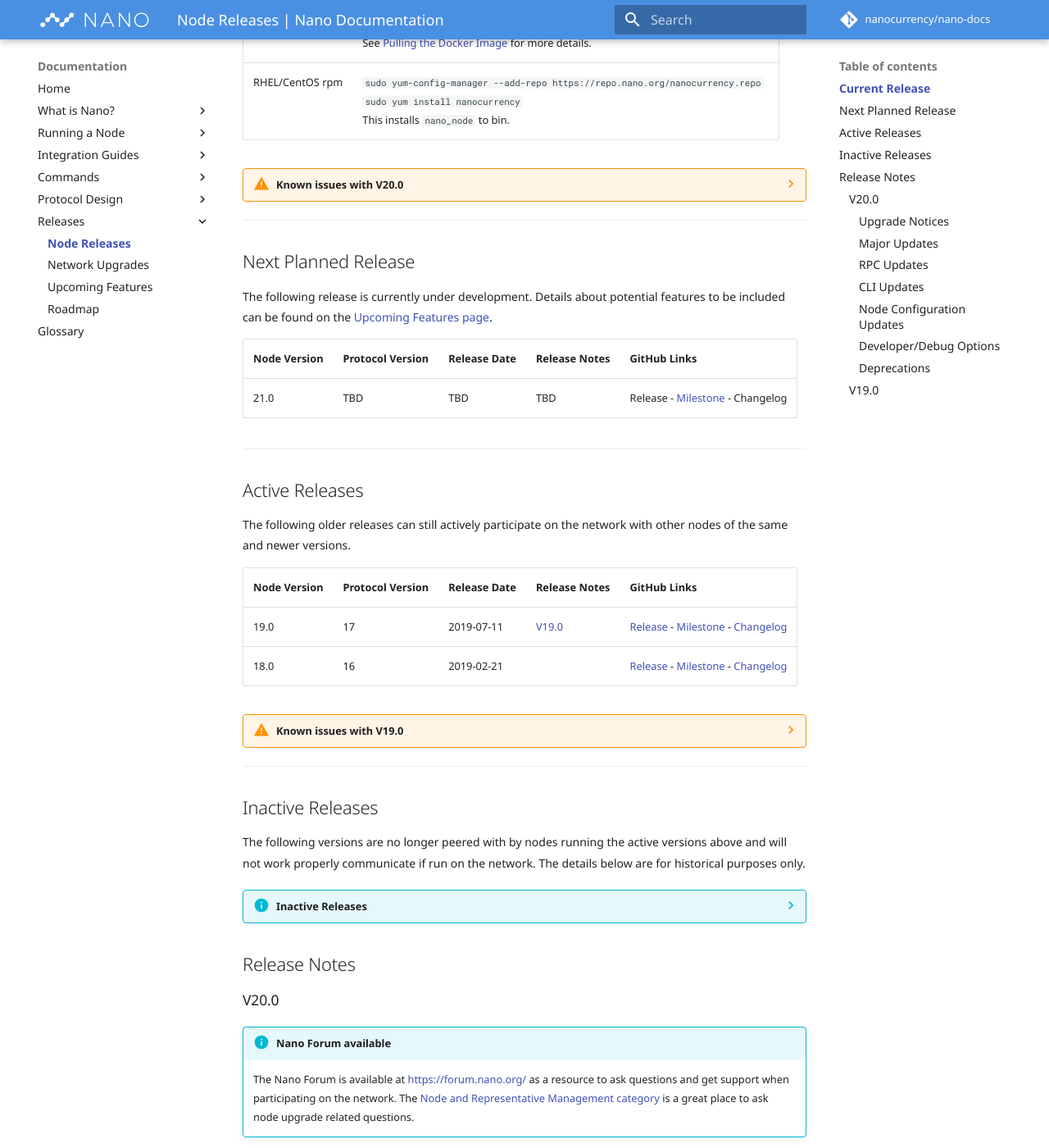
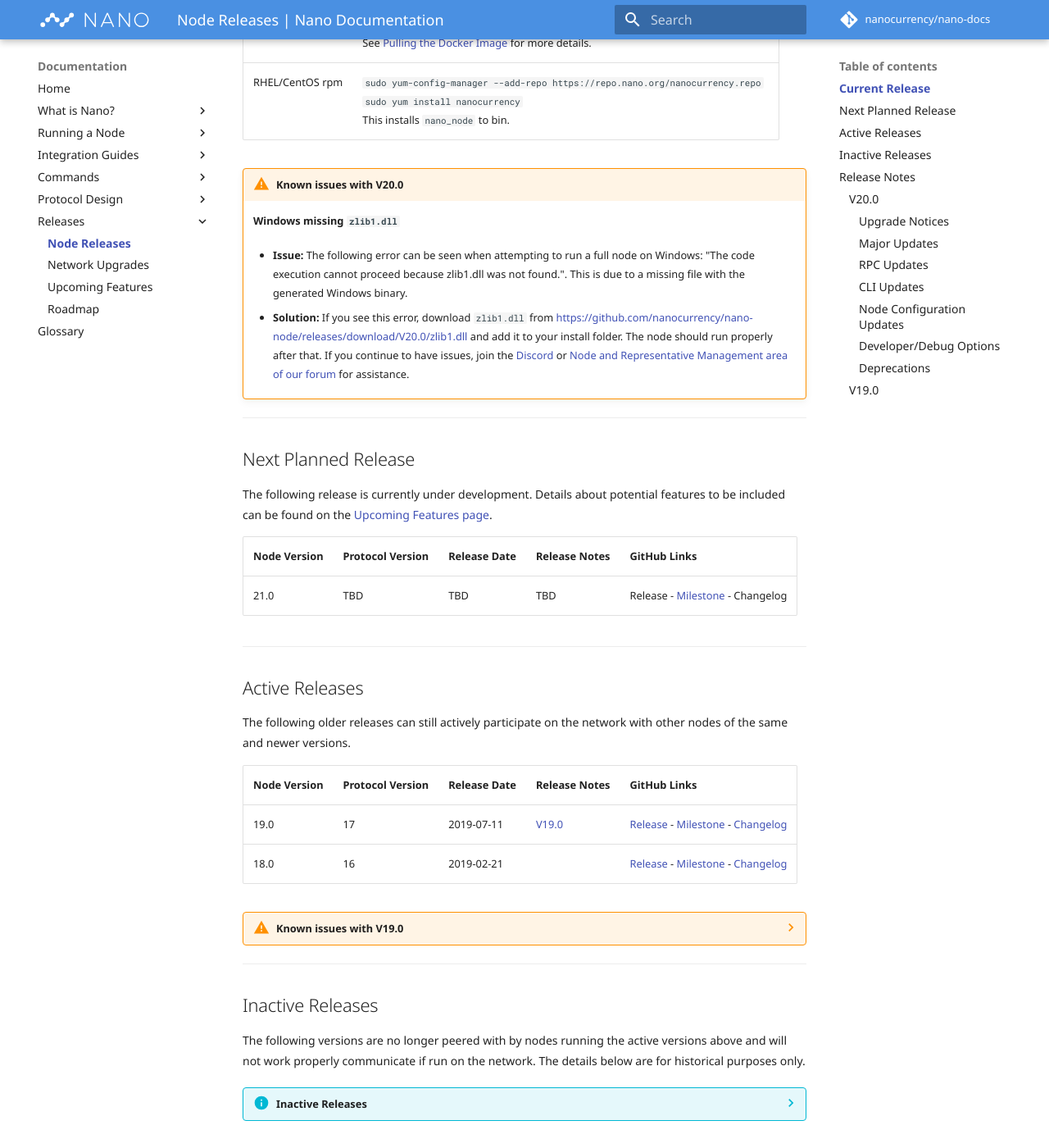
Before and after one commit to nanocurrency/nano-docs, an MkDocs documentation site: the page built from docs/releases/node-releases.md, in a window 1280 px wide and 1400 px high, scrolled down 814 px. Shown: the whole window at 82% size. Built offline with MkDocs 1.6.1 and Material for MkDocs 9.7.7, drawn with Linux system fonts in a browser that asks for light colours; comment, search, counter and statistics services are not loaded; some of the changed text lies outside the part shown.

Commit message:
Change callout to expand box and add to V20 release notes section

```diff
--- a/docs/releases/node-releases.md
+++ b/docs/releases/node-releases.md
@@ -70,6 +70,8 @@
 ## Release Notes
 
 ### V20.0
+
+--8<-- "known-issues-v20.md"
 
 !!! info "Nano Forum available"
 	The Nano Forum is available at https://forum.nano.org/ as a resource to ask questions and get support when participating on the network. The [Node and Representative Management category](https://forum.nano.org/c/node-and-rep) is a great place to ask node upgrade related questions.
--- a/docs/snippets/known-issues-v20.md
+++ b/docs/snippets/known-issues-v20.md
@@ -1,4 +1,4 @@
-??? warning "Known issues with V20.0"
+!!! warning "Known issues with V20.0"
 
     **Windows missing `zlib1.dll`**
 
```
